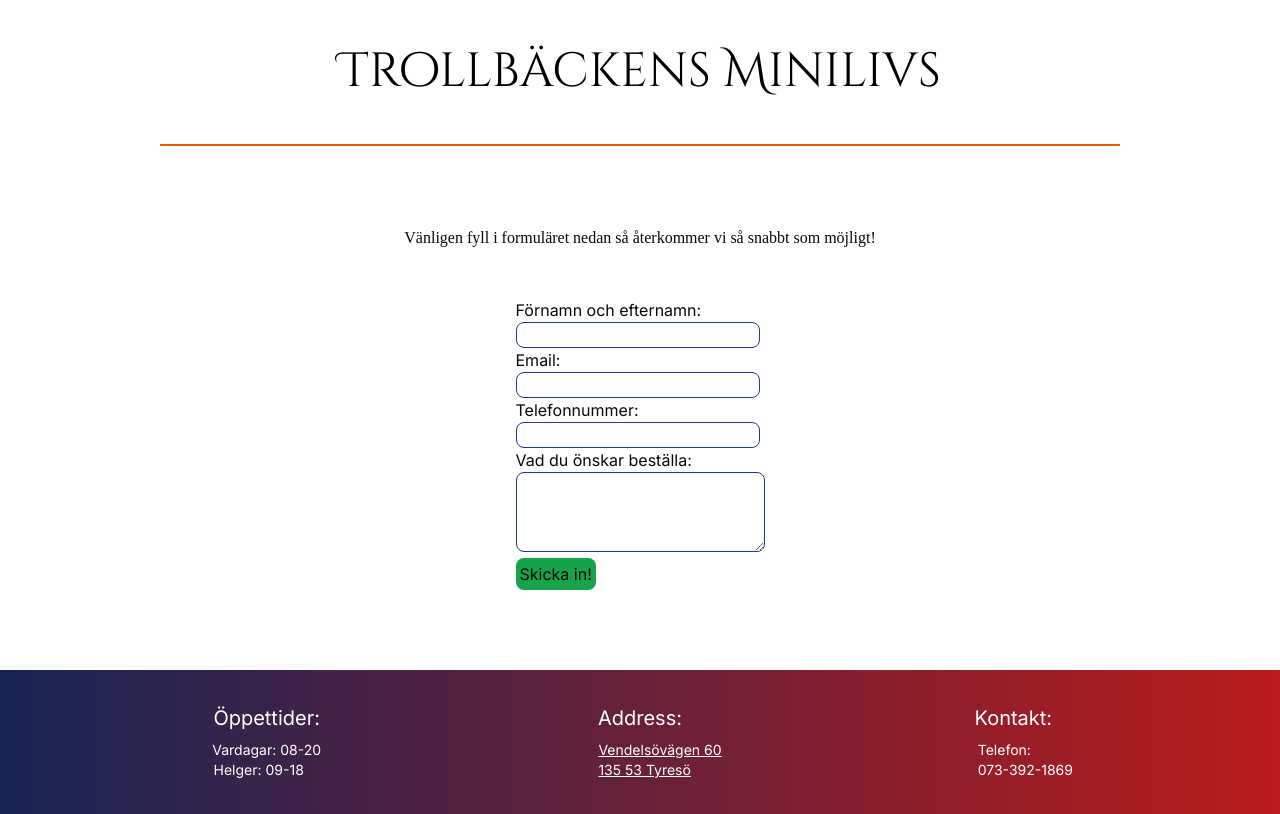
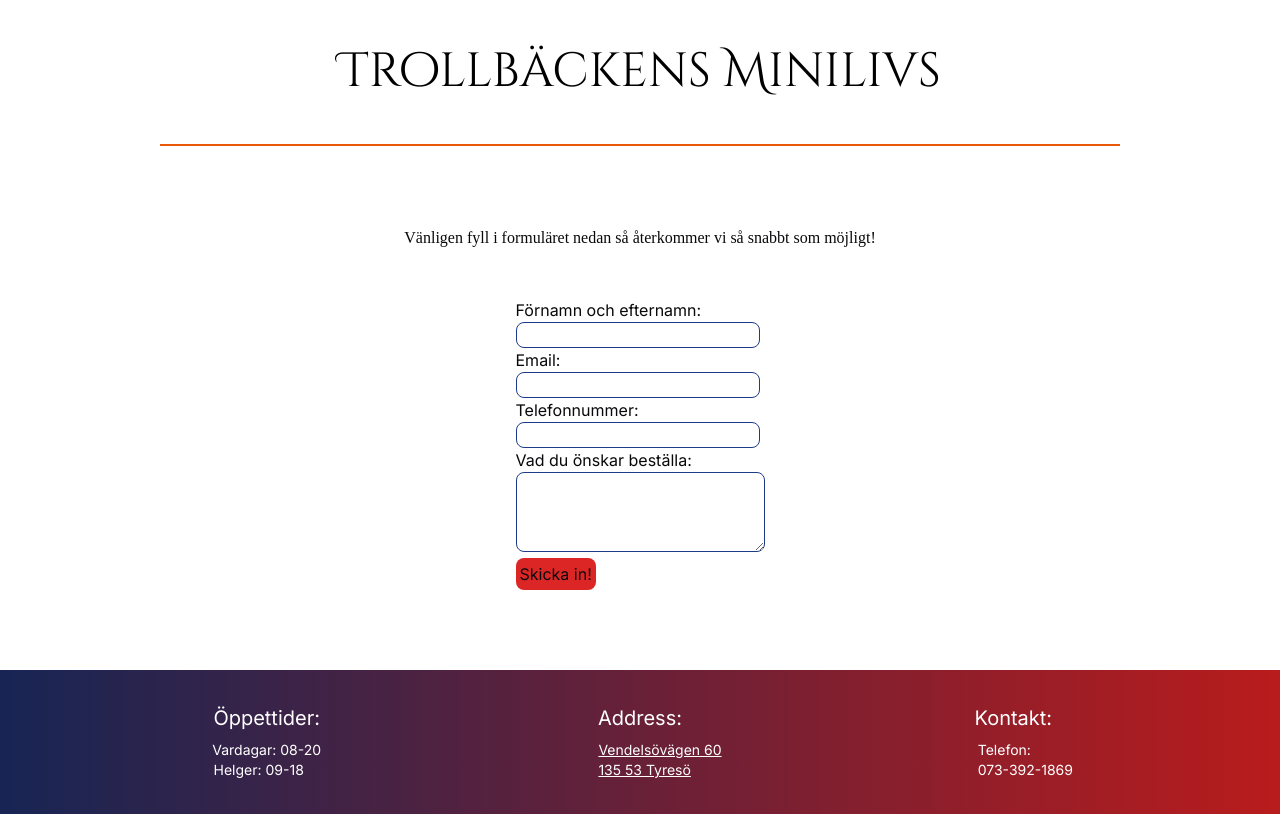
Before and after one commit to hager3737/minilivs, a Next.js app: page /app/catering in a window 1280 px wide. Built offline with nearby package versions, Linux system fonts and the light colour scheme; a web font is replaced by a local one.

Commit message:
Ui offert

```diff
--- a/src/app/app/catering/page.tsx
+++ b/src/app/app/catering/page.tsx
@@ -5,6 +5,8 @@ import { useMutation } from "@tanstack/react-query";
 import { useState } from "react";
 
 export default function Catering () {
+
+    const [ showing, setShowing ] = useState(false);
 
     const [ formData, setFormData ] = useState({
         fullName: "",
@@ -40,7 +42,11 @@ export default function Catering () {
             }));
         }
 
-        console.log(formData)
+        const handleClick = () => {
+            setShowing(false);
+            createQuestion.mutate()
+
+        }
 
     return (
         <div className="flex flex-col gap-12 mx-12 md:mx-40 mt-20 mb-20">
@@ -49,6 +55,7 @@ export default function Catering () {
             </div>
             <div className="flex flex-col items-center">
                 <div className="">
+                    {showing === true && <p className="text-red-600 font-semibold">Vänligen fyll i all information!</p>}
                     {createQuestion.isSuccess && <p className="text-green-600">Din offert har nu skickats in, tack!</p>}
                     <div>
                         <h1>Förnamn och efternamn:</h1>
@@ -66,7 +73,12 @@ export default function Catering () {
                         <h4>Vad du önskar beställa:</h4>
                         <textarea name="order" value={formData.order} onChange={handleFormChange} className="border rounded-lg border-blue-900 px-4 h-20 outline-none"/>
                     </div>
-                    <button onClick={() => createQuestion.mutate()} className="bg-green-600 p-1 rounded-lg">Skicka in!</button>
+                    {formData.fullName.length < 1 || formData.email.length < 1 || formData.phoneNumber.length < 1 || formData.order.length < 1 ?
+                        <button onClick={() => setShowing(true)} className="bg-red-600 p-1 rounded-lg">Skicka in!</button>
+                    :
+                    <button onClick={handleClick} className="bg-green-600 p-1 rounded-lg">Skicka in!</button>
+                    }
+
                 </div>
             </div>
         </div>
```
